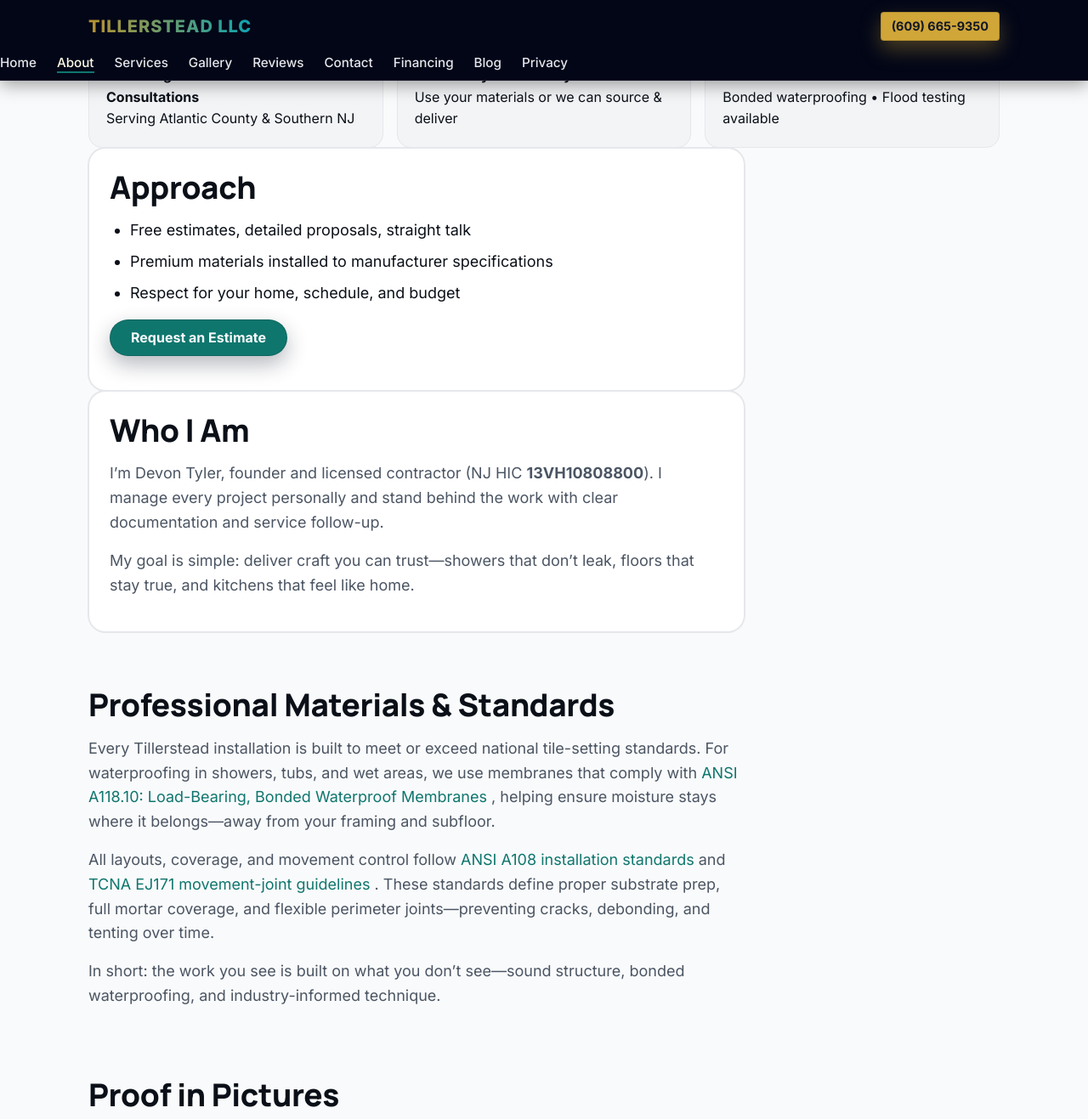
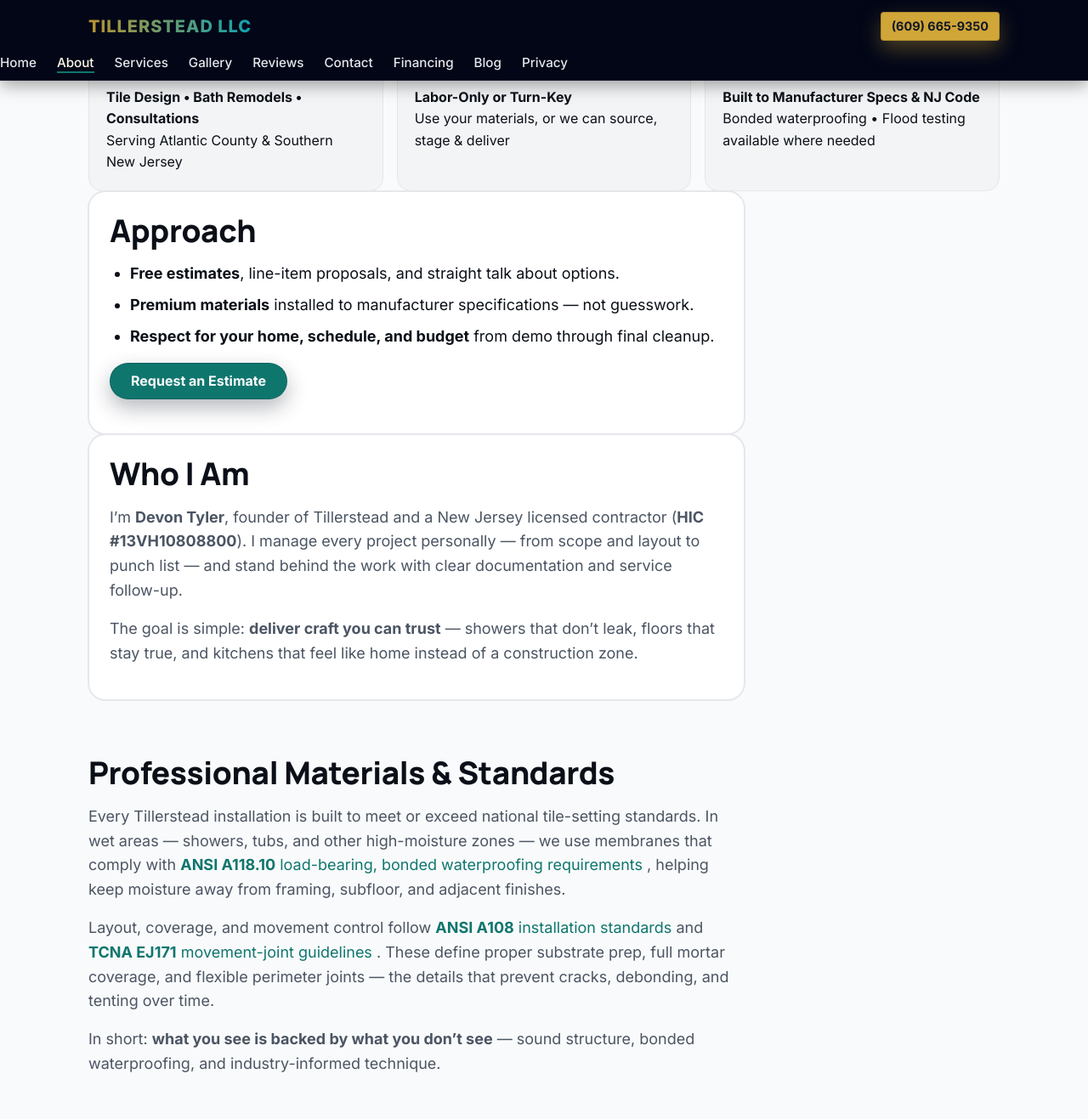
Before and after one commit to XTX33/Tillerstead-site, a Jekyll site: the page built from pages/about.html, in a window 1280 px wide and 1400 px high, scrolled down 504 px, cut to the strip 0-1317 px from the top of the window. Shown: the whole strip at 85% size. Built offline with Jekyll 4.4.1, drawn with Linux system fonts in a browser that asks for light colours; some of the changed text lies outside the part shown.

Commit message:
Update about.html

```diff
--- a/pages/about.html
+++ b/pages/about.html
@@ -2,31 +2,31 @@
 layout: default
 title: About
 permalink: /about/
-description: New Jersey-licensed contractor serving Atlantic County with tile, bath, and remodel work that’s clean, code-compliant, and built to last.
+description: New Jersey–licensed contractor serving Atlantic County with tile, bath, and remodel work that’s clean, code-compliant, and built to last.
 body_class: page-about
 
 hero_eyebrow: About
 hero_title: About Tillerstead
-hero_subtitle: New Jersey-licensed tile and bath remodel contractor serving Atlantic County with work that’s clean, code-compliant, and built to last.
+hero_subtitle: New Jersey–licensed tile and bath remodel contractor serving Atlantic County with work that’s clean, code-compliant, and built to last.
 hero_list:
-  - Tile design, bath remodels, and consultations across Atlantic County and South Jersey.
-  - Labor-only or turn-key — use your materials or we can source and deliver.
-  - Built to manufacturer specs and New Jersey code, with bonded waterproofing in wet areas.
+  - Tile design, bath remodels, and consultations across Atlantic County and the South Jersey shore.
+  - Labor-only or turn-key — use your materials, or Tillerstead can source, stage, and deliver.
+  - Built to manufacturer specs and New Jersey code, with bonded waterproofing and documented methods in wet areas.
 ---
 
 <section class="about-hero" aria-label="Quick facts about Tillerstead">
   <div class="kpis" aria-label="Quick facts">
     <div class="kpi">
       <b>Tile Design • Bath Remodels • Consultations</b><br>
-      <small>Serving Atlantic County &amp; Southern NJ</small>
+      <small>Serving Atlantic County &amp; Southern New Jersey</small>
     </div>
     <div class="kpi">
       <b>Labor-Only or Turn-Key</b><br>
-      <small>Use your materials or we can source &amp; deliver</small>
+      <small>Use your materials, or we can source, stage &amp; deliver</small>
     </div>
     <div class="kpi">
-      <b>Built to Manufacturer &amp; NJ Code</b><br>
-      <small>Bonded waterproofing • Flood testing available</small>
+      <b>Built to Manufacturer Specs &amp; NJ Code</b><br>
+      <small>Bonded waterproofing • Flood testing available where needed</small>
     </div>
   </div>
 </section>
@@ -35,9 +35,9 @@
   <div class="card">
     <h2>Approach</h2>
     <ul>
-      <li>Free estimates, detailed proposals, straight talk</li>
-      <li>Premium materials installed to manufacturer specifications</li>
-      <li>Respect for your home, schedule, and budget</li>
+      <li><strong>Free estimates</strong>, line-item proposals, and straight talk about options.</li>
+      <li><strong>Premium materials</strong> installed to manufacturer specifications — not guesswork.</li>
+      <li><strong>Respect for your home, schedule, and budget</strong> from demo through final cleanup.</li>
     </ul>
     <p>
       <a class="btn btn-accent" href="/contact/">
@@ -49,13 +49,13 @@
   <div class="card">
     <h2>Who I Am</h2>
     <p>
-      I’m Devon Tyler, founder and licensed contractor
-      (NJ HIC <strong>13VH10808800</strong>). I manage every project personally and
-      stand behind the work with clear documentation and service follow-up.
+      I’m <strong>Devon Tyler</strong>, founder of Tillerstead and a New Jersey licensed contractor
+      (<strong>HIC #13VH10808800</strong>). I manage every project personally — from scope and layout
+      to punch list — and stand behind the work with clear documentation and service follow-up.
     </p>
     <p>
-      My goal is simple: deliver craft you can trust—showers that don’t leak,
-      floors that stay true, and kitchens that feel like home.
+      The goal is simple: <strong>deliver craft you can trust</strong> — showers that don’t leak,
+      floors that stay true, and kitchens that feel like home instead of a construction zone.
     </p>
   </div>
 </section>
@@ -63,31 +63,30 @@
 <section class="section prose" aria-labelledby="standards-title">
   <h2 id="standards-title">Professional Materials &amp; Standards</h2>
   <p>
-    Every Tillerstead installation is built to meet or exceed national tile-setting
-    standards. For waterproofing in showers, tubs, and wet areas, we use membranes
-    that comply with
+    Every Tillerstead installation is built to meet or exceed national tile-setting standards.
+    In wet areas — showers, tubs, and other high-moisture zones — we use membranes that comply with
     <a href="http://mmsausa.com/products/setting_material/smmwpA118.10"
        target="_blank" rel="noopener noreferrer">
-      ANSI A118.10: Load-Bearing, Bonded Waterproof Membranes
+      <strong>ANSI A118.10</strong> load-bearing, bonded waterproofing requirements
     </a>,
-    helping ensure moisture stays where it belongs—away from your framing and subfloor.
+    helping keep moisture away from framing, subfloor, and adjacent finishes.
   </p>
   <p>
-    All layouts, coverage, and movement control follow
+    Layout, coverage, and movement control follow
     <a href="https://tcnatile.com/resource-center/ansi-standards/"
        target="_blank" rel="noopener noreferrer">
-      ANSI A108 installation standards
+      <strong>ANSI A108</strong> installation standards
     </a>
     and
     <a href="https://www.custombuildingproducts.com/media/61685982/CEJ-171-WPM-Waterproofing-Movement-Joint-Details-Combined.pdf"
        target="_blank" rel="noopener noreferrer">
-      TCNA EJ171 movement-joint guidelines
+      <strong>TCNA EJ171</strong> movement-joint guidelines
     </a>.
-    These standards define proper substrate prep, full mortar coverage, and flexible
-    perimeter joints—preventing cracks, debonding, and tenting over time.
+    These define proper substrate prep, full mortar coverage, and flexible perimeter joints —
+    the details that prevent cracks, debonding, and tenting over time.
   </p>
   <p>
-    In short: the work you see is built on what you don’t see—sound structure,
+    In short: <strong>what you see is backed by what you don’t see</strong> — sound structure,
     bonded waterproofing, and industry-informed technique.
   </p>
 </section>
@@ -111,9 +110,9 @@
         loading="lazy"
         decoding="async"
         src="/assets/img/marble-bath.jpg.JPG"
-        alt="Marble-look bathroom with large-format tile layout"
+        alt="Marble-look bath with large-format tile layout and aligned joints"
       >
-      <figcaption>Large-format alignment • marble look</figcaption>
+      <figcaption>Marble-look bath • large-format alignment</figcaption>
     </figure>
 
     <figure>
@@ -121,9 +120,9 @@
         loading="lazy"
         decoding="async"
         src="/assets/img/kitchen-green.jpg.JPG"
-        alt="Kitchen backsplash with clean outlet cuts"
+        alt="Kitchen backsplash with green tile and clean outlet cuts"
       >
-      <figcaption>Backsplash • clean outlets &amp; edges</figcaption>
+      <figcaption>Backsplash • clean cuts around outlets &amp; edges</figcaption>
     </figure>
 
     <figure>
@@ -141,9 +140,9 @@
         loading="lazy"
         decoding="async"
         src="/assets/img/shower-blue.jpg.JPG"
-        alt="Patterned shower feature wall"
+        alt="Patterned shower feature wall with balanced layout"
       >
-      <figcaption>Patterned feature • balanced layout</figcaption>
+      <figcaption>Patterned feature • centered, balanced layout</figcaption>
     </figure>
 
     <figure>
@@ -170,31 +169,30 @@
   <details>
     <summary>Are you licensed and insured?</summary>
     <p>
-      <strong>New Jersey Licensed Home Improvement Contractor.</strong><br>
+      <strong>New Jersey Licensed Home Improvement Contractor</strong><br>
       Tillerstead LLC is registered as a New Jersey Home Improvement Contractor.<br>
       <strong>NJ HIC #13VH10808800</strong>
     </p>
-    <!-- If/when you have current insurance coverage in place, you can expand this
-         to explicitly say "licensed and insured" with policy details if desired. -->
+    <!-- When current insurance coverage is in place, this can be expanded to say
+         "licensed and insured" with basic policy details if you want to show that upfront. -->
   </details>
 
   <details>
     <summary>Do you work with large-format tile?</summary>
     <p>
-      Yes. Large-format tile demands very flat substrates, proper mortar selection,
-      and the right trowel techniques. We follow ANSI A108 and TCNA EJ171 guidance
-      so big tile installs stay flat and secure over time.
+      Yes. Large-format tile demands very flat substrates, the right mortar, and the right trowel
+      techniques. Tillerstead follows <strong>ANSI A108</strong> and <strong>TCNA EJ171</strong>
+      guidance so big tile installs stay flat, bonded, and in plane over time.
     </p>
   </details>
 
   <details>
     <summary>Do you waterproof behind and under tile?</summary>
     <p>
-      Yes. In showers, tub surrounds, and other high-moisture areas, we install
-      membranes that meet the
+      Yes. In showers, tub surrounds, and other high-moisture areas, we install membranes that meet the
       <a href="http://mmsausa.com/products/setting_material/smmwpA118.10"
          target="_blank" rel="noopener noreferrer">
-        ANSI A118.10 waterproofing standard
+        <strong>ANSI A118.10</strong> waterproofing standard
       </a>.
       That’s what keeps water out of your framing and subfloor for the long term.
     </p>
@@ -203,21 +201,20 @@
   <details>
     <summary>What are movement joints, and why do they matter?</summary>
     <p>
-      Movement joints are flexible gaps built into tile installations to absorb
-      expansion and contraction from temperature, humidity, or building movement.
-      Instead of rigid grout, these joints use flexible sealant—often 100% silicone—
-      to allow slight movement without cracking.
+      Movement joints are flexible gaps built into tile installations to absorb expansion and contraction
+      from temperature, humidity, or building movement. Instead of rigid grout, these joints use flexible
+      sealant — often 100% silicone — so the system can move slightly without cracking.
     </p>
     <p>
-      We install perimeter, change-of-plane, and field joints according to
+      Tillerstead installs perimeter, change-of-plane, and field joints according to
       <a href="https://www.custombuildingproducts.com/media/61685982/CEJ-171-WPM-Waterproofing-Movement-Joint-Details-Combined.pdf"
          target="_blank" rel="noopener noreferrer">
-        TCNA EJ171 recommendations
+        <strong>TCNA EJ171</strong>
       </a>
       and
       <a href="https://tcnatile.com/resource-center/ansi-standards/"
          target="_blank" rel="noopener noreferrer">
-        ANSI A108 installation standards
+        <strong>ANSI A108</strong>
       </a>,
       helping protect your tile system from cracks and tenting.
     </p>
@@ -226,7 +223,7 @@
   <details>
     <summary>Can you provide references or past projects?</summary>
     <p>
-      Yes. You can browse the <a href="/portfolio/">Gallery</a> and visit the
+      Yes. You can browse the <a href="/portfolio/">gallery</a> and visit the
       <a href="https://www.thumbtack.com/nj/absecon/tile/tillerstead-llc/service/547437618353160199"
          target="_blank" rel="noopener noreferrer">
         Thumbtack profile
```
Also changed, not shown: other parts of pages/about.html (+6 -6 lines).
